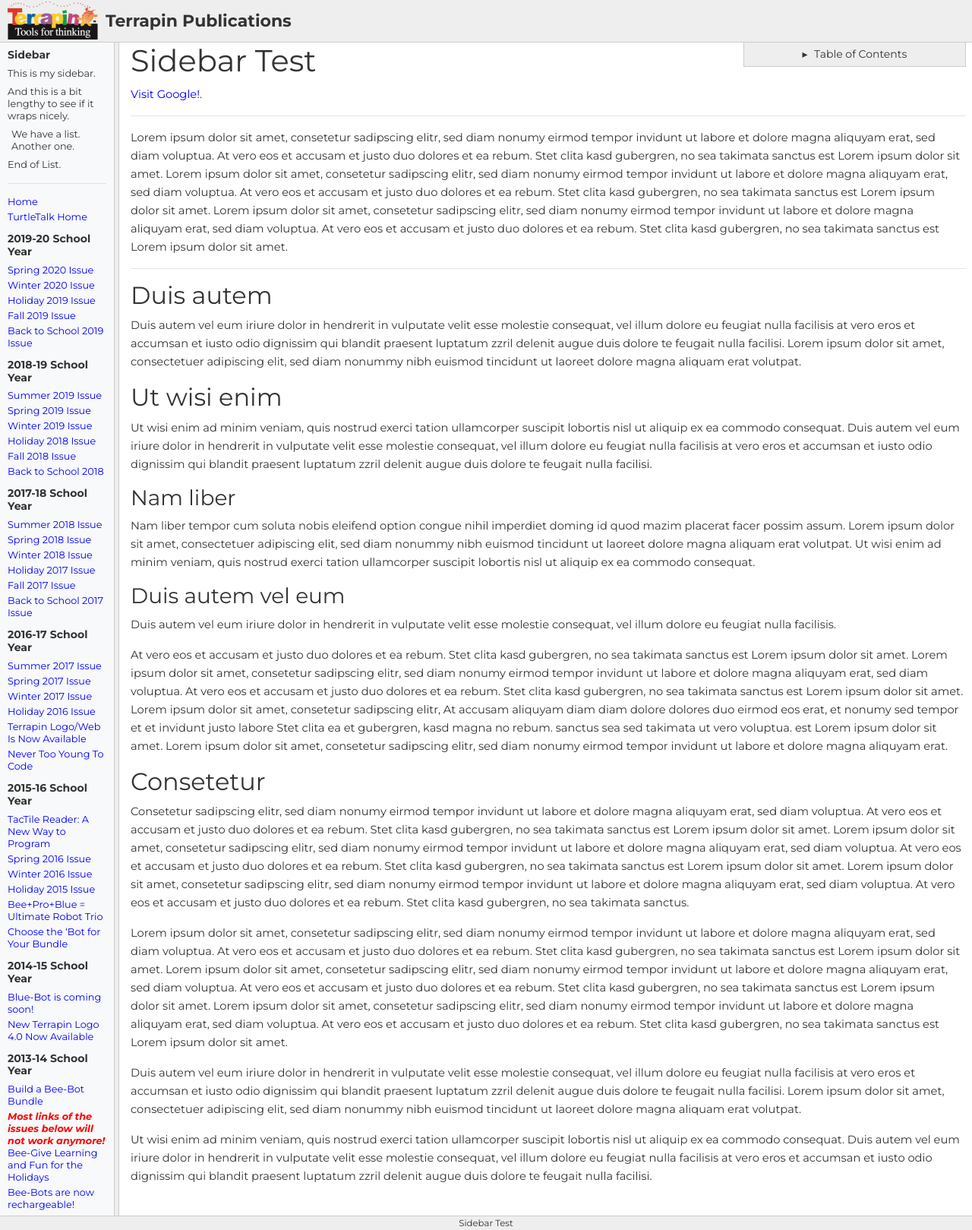
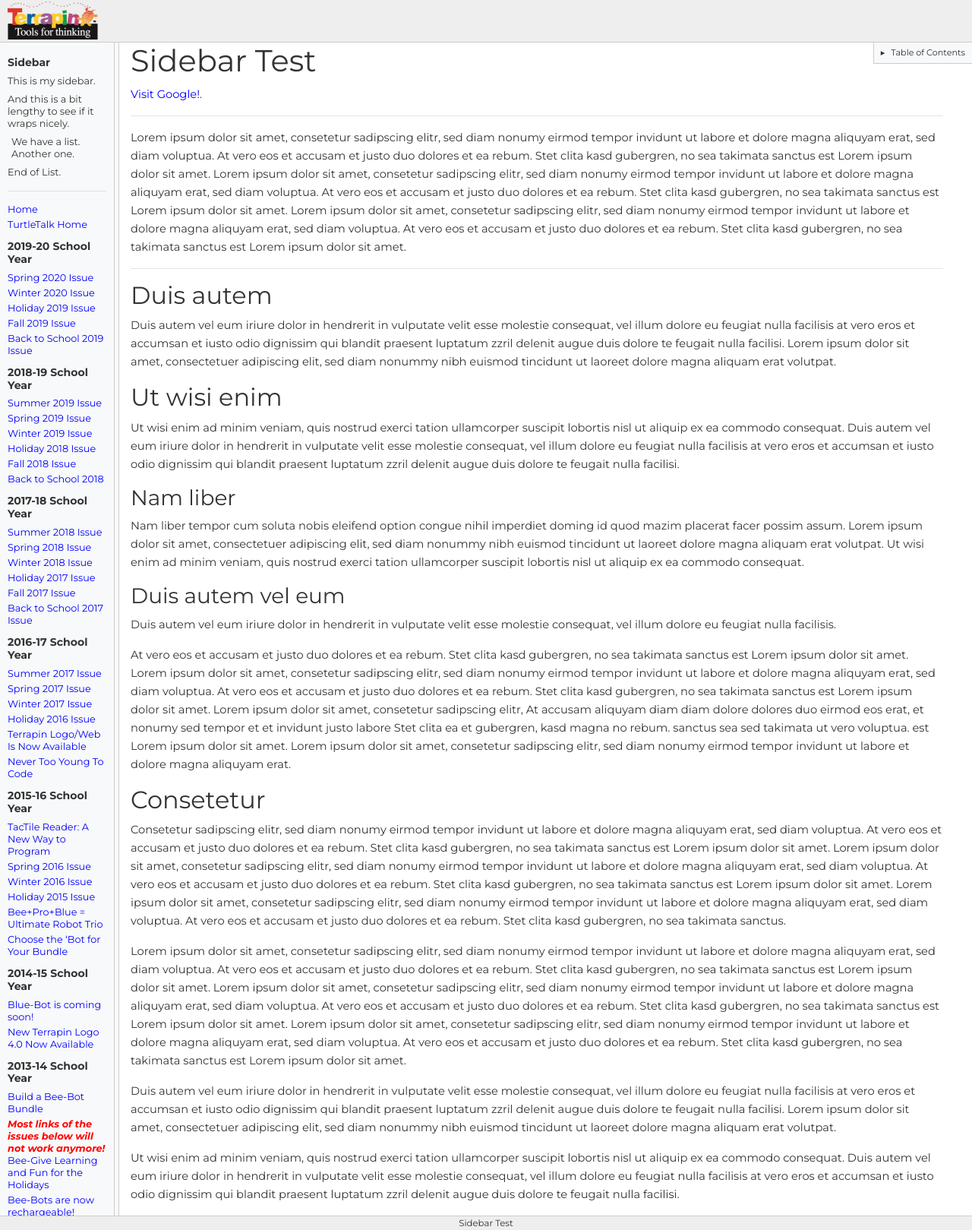
Before and after one commit to TerrapinSoftware/theme, a Jekyll site: the page built from index.md, in a window 1280 px wide. Shown: the whole page at 76% size. Built offline with Jekyll 4.4.1, drawn with Linux system fonts in a browser that asks for light colours; our own code applies the rules of GitHub Pages for plain Markdown files.

Commit message:
Adjustments

```diff
--- a/_layouts/sidebar.html
+++ b/_layouts/sidebar.html
@@ -6,11 +6,6 @@ layout: base
 <script>var sidebar_width = {{ page.sidebar.width }};</script>
 <div id="content-header">
     <a href="https://www.terrapinlogo.com" title="Visit Terrapin" target="_blank"><img src="/assets/img/terrapin_logo.png" /></a>
-    <div>
-        <div id="title">{{ site.title }}</div>
-        <button class="toggle d-sm-none btn btn-sm btn-outline-dark" type="button" data-toggle="collapse"
-        data-target="#content-sidebar" aria-expanded="false" aria-controls="content-sidebar">Sidebar</button>
-    </div>
     {% if page.verify %}
     <div id="userinfo">
         <div id="welcome">Welcome, <span id="name"></span>!</div><button id="logout" class="btn btn-sm btn-outline-dark">Log Out</button>
@@ -19,14 +14,17 @@ layout: base
 </div>
 <!-- MAIN BGN -->
 <div id="content-main">
-    <div id="content-sidebar" class="d-sm-block collapse">
-        <div>{{ sidebar | markdownify }}</div>
-
+    <div id="content-sidebar" class="d-sm-block">
+        <button class="toggle btn btn-link btn-sm d-sm-none" type="button" data-toggle="collapse"
+            data-target="#sb-collapse" aria-expanded="false" aria-controls="sb-collapse">
+            Sidebar
+        </button>
+        <div id="sb-collapse" class="collapse">{{ sidebar | markdownify }}</div>
     </div>
     <div id="content-splitter" class="d-none d-sm-block"></div>
+        {% include toc.html %}
     <div id="content-right">
         <div class="inner">
-        {% include toc.html %}
         <!-- CONTENT BGN -->
         {{ content }}
         <!-- CONTENT END -->
--- a/_sass/styles.scss
+++ b/_sass/styles.scss
@@ -79,7 +79,7 @@ blockquote {
 
 a {
   color: var(--link_text) !important;
-  background: var(link_hover_background) !important;
+  background: var(--link_hover_background) !important;
   &:hover {
     color: var(--link_hover_text) !important;
     text-decoration: var(--link_hover_decoration) !important;
@@ -105,6 +105,9 @@ hr {
   color: var(--sb_text);
   padding: 0 10px;
   font-size: var(--sb_text_size);
+  button {
+    text-align: left;
+  }
   * {
     direction: ltr;
     text-overflow: ellipsis;
@@ -150,13 +153,15 @@ hr {
 #content-right {
   margin-left: 0;
   overflow-y: auto;
-  padding: 0 15px;
+  position: relative;
   height: 100%;
-  position: relative;
   .inner {
+    width: 100%;
     max-width: 1100px;
     position: absolute;
     top: 0;
+    left: 0;
+    padding: 0 15px;
     overflow-x: hidden;
   }
 }
@@ -172,20 +177,26 @@ hr {
     padding-right: 5px;
   }
 }
+button.toggle {
+  font-size: 0.7rem;
+  color: inherit;
+  text-decoration: none !important;
+  width: 100%;
+}
 
 .toc {
-  float: right;
-  margin: 0 0 1.4em 1.4em;
-  width: 20em;
+  position: absolute;
+  right: 0;
   background-color: var(--toc_background);
   color: var(--toc_text);
   border-left: var(--toc_border);
-  border-right: var(--toc_border);
   border-bottom: var(--toc_border);
+  z-index: 1000;
   button {
-    width: 100%;
-    color: inherit;
-    text-decoration: none !important;
+    text-align: right;
+  }
+  #toc-collapse {
+    width: 20em;
   }
   ul {
     font-size: 0.9em;
@@ -229,6 +240,19 @@ hr {
   #content-sidebar {
     direction: ltr;
     border-bottom: var(--border);
+    border-right: var(--border);
+    position: absolute;
+    left: 0;
+    z-index: 1000;
+  }
+}
+
+@media (min-width: 576px) {
+  #content-sidebar {
+    padding-top: 10px;
+  }
+  #sb-collapse {
+    display: block !important;
   }
 }
 
--- a/assets/css/theme-colors.css
+++ b/assets/css/theme-colors.css
@@ -41,11 +41,11 @@ body {
     --sb_text_size: 0.8rem;
 
     /*  splitter */
-    --splitter_background: #eee;
+    --splitter_background: #f8f9fa;
     --splitter_border: #ccc;
 
     /* TOC */
-    --toc_background: #eee;
+    --toc_background: #f8f9fa;
     --toc_text: #333;
     --toc_border: var(--border);
 
--- a/assets/js/styles.js
+++ b/assets/js/styles.js
@@ -44,6 +44,11 @@ $(document).ready(function () {
         $(window).trigger("verified");
 });
 $(window).on("verified resize", function() {
+    var content = $("#content-right")[0];
+    if (content) {
+        var scrollbarWidth = (content.offsetWidth - content.clientWidth);
+        $(".toc").css("right", scrollbarWidth);
+    }
     $("iframe.pdf")
         // Set the height of a PDF iframe
         .height($("#content-splitter").height())
```
Also changed, not shown: assets/js/accordion.js (added, +36 -0 lines).
